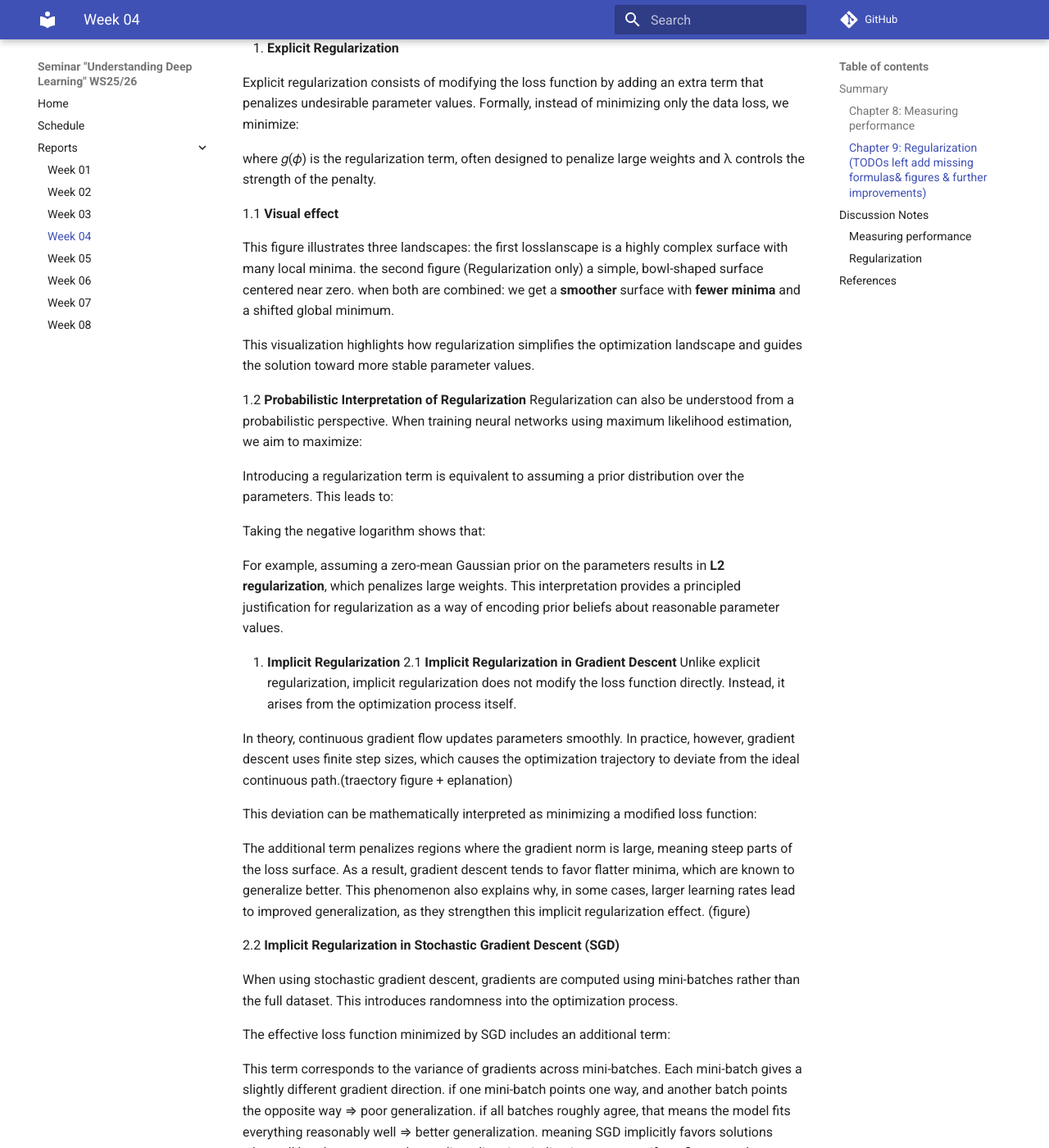
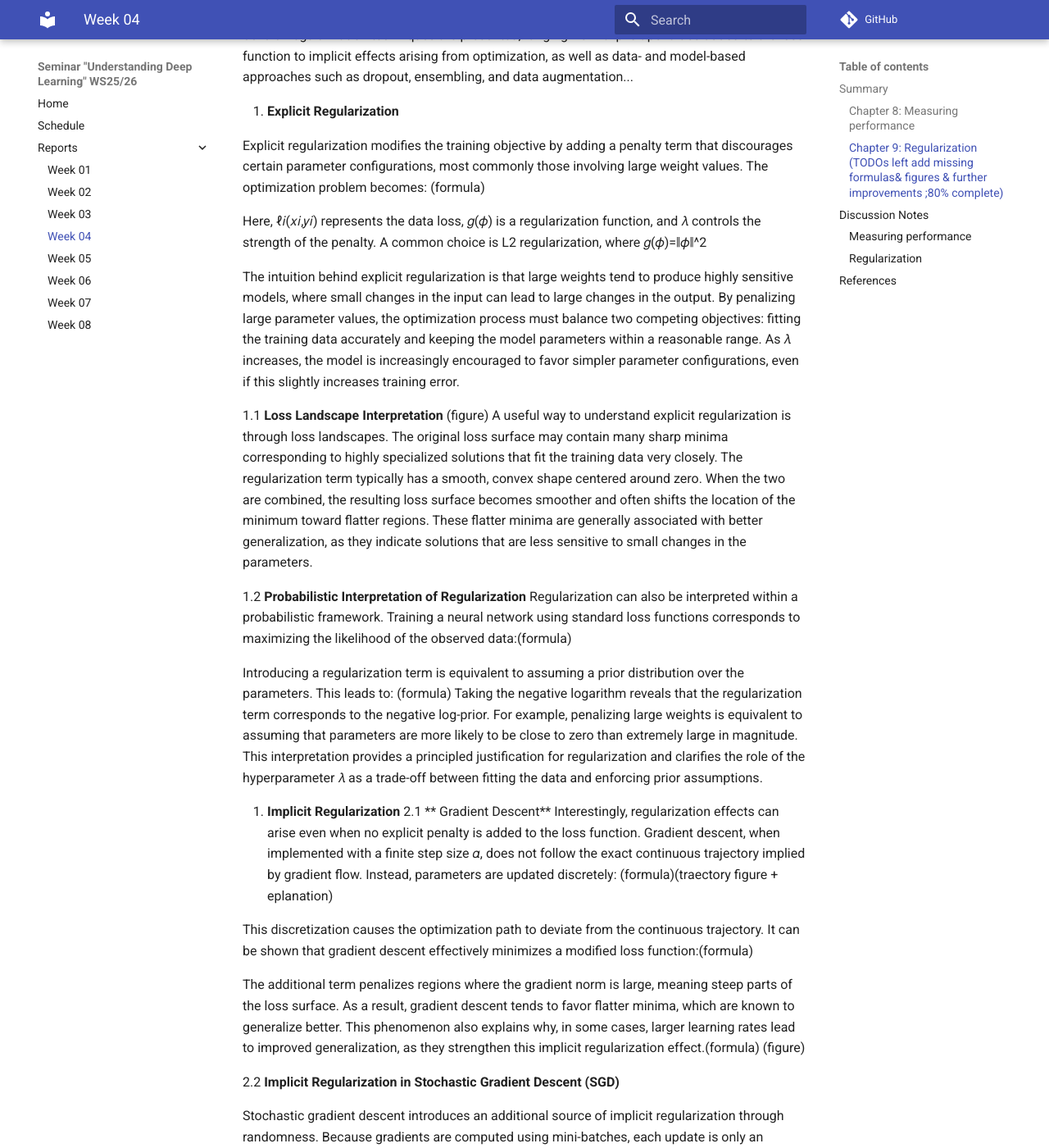
Before and after one commit to link-er/seminar_UDL_wise2526, an MkDocs documentation site: the page built from docs/reports/week04_ch8_9.md, in a window 1280 px wide and 1400 px high, scrolled down 6023 px. Shown: the whole window at 82% size. Built offline with MkDocs 1.6.1 and Material for MkDocs 9.7.7, drawn with Linux system fonts in a browser that asks for light colours; comment, search, counter and statistics services are not loaded; some of the changed text lies outside the part shown.

Commit message:
Update week04_ch8_9.md
80% complete

```diff
--- a/docs/reports/week04_ch8_9.md
+++ b/docs/reports/week04_ch8_9.md
@@ -91,61 +91,57 @@
 
 Hyperparameters are typically chosen <u>empirically</u>: we train many models with different hyperparameters on the **same training dataset**, then measure their performance and retain the best model. However, measuring the performance **does not** happen on the test set, as this may produce good results on only that specific set but the model does not generalize well on other new unseen data. Instead, we use a third dataset called the **validation set**. That means, for each choice of hyperparameters we train our model on the training set and evaluate its performance on the validation set and finally test the model using the testing set.
 
-### Chapter 9: Regularization (TODOs left add missing formulas& figures & further improvements)
+### Chapter 9: Regularization (TODOs left add missing formulas& figures & further improvements ;80% complete)
 1. **Introduction: Why Regularization Is Needed**
 
-Modern neural networks often have very high capacity, meaning they can fit training data extremely well. However, good performance on training data does not necessarily imply good performance on unseen data. This phenomenon, known as **overfitting**, occurs when a model learns not only the underlying structure of the data but also the noise present in the training set.
+Neural networks are powerful function approximators, capable of learning highly complex relationships from data. However, this expressive power can easily become a drawback. When a model has many parameters, it can fit the training data extremely closely, including random fluctuations and noise. While this often leads to very low training error, it does not necessarily translate into good performance on unseen data. This phenomenon is known as overfitting.
 
-The main objective of regularization is therefore to improve generalization, that is, to reduce the gap between training and testing performance. Instead of allowing the model to fit the training data arbitrarily well, regularization introduces constraints or biases that encourage simpler, more robust solutions.
+Regularization addresses this issue by limiting the effective complexity of the model and encouraging solutions that generalize beyond the training set. Rather than focusing solely on minimizing training error, regularization introduces additional constraints or biases that reflect the idea that simpler models are often preferable. In practice, regularization methods guide the learning process toward parameter configurations that are more stable, less sensitive to small perturbations, and better aligned with the underlying structure of the data.
 
 Several regularization techniques are presented, ranging from explicit penalties added to the loss function to implicit effects arising from optimization, as well as data- and model-based approaches such as dropout,  ensembling, and data augmentation...
 
 1. **Explicit Regularization**
 
-Explicit regularization consists of modifying the loss function by adding an extra term that penalizes undesirable parameter values. Formally, instead of minimizing only the data loss, we minimize:
+Explicit regularization modifies the training objective by adding a penalty term that discourages certain parameter configurations, most commonly those involving large weight values. The optimization problem becomes: (formula)
 
-where 𝑔(𝜙) is the regularization term, often designed to penalize large weights and λ controls the strength of the penalty.
+Here, ℓ𝑖(𝑥𝑖,𝑦𝑖) represents the data loss, 𝑔(𝜙) is a regularization function, and 𝜆 controls the strength of the penalty. A common choice is L2 regularization, where 𝑔(𝜙)=∥𝜙∥^2
 
-1.1 **Visual effect**
+The intuition behind explicit regularization is that large weights tend to produce highly sensitive models, where small changes in the input can lead to large changes in the output. By penalizing large parameter values, the optimization process must balance two competing objectives: fitting the training data accurately and keeping the model parameters within a reasonable range. As 𝜆 increases, the model is increasingly encouraged to favor simpler parameter configurations, even if this slightly increases training error.
 
-This figure illustrates three landscapes: the first losslanscape is a highly complex surface with many local minima. the second figure (Regularization only) a simple, bowl-shaped surface centered near zero. when both are combined: we get a **smoother** surface with **fewer minima** and a shifted global minimum.
-
-This visualization highlights how regularization simplifies the optimization landscape and guides the solution toward more stable parameter values.
+1.1 **Loss Landscape Interpretation**
+(figure)
+A useful way to understand explicit regularization is through loss landscapes. The original loss surface may contain many sharp minima corresponding to highly specialized solutions that fit the training data very closely. The regularization term typically has a smooth, convex shape centered around zero. When the two are combined, the resulting loss surface becomes smoother and often shifts the location of the minimum toward flatter regions. These flatter minima are generally associated with better generalization, as they indicate solutions that are less sensitive to small changes in the parameters.
 
 1.2 **Probabilistic Interpretation of Regularization**
-Regularization can also be understood from a probabilistic perspective. When training neural networks using maximum likelihood estimation, we aim to maximize:
+Regularization can also be interpreted within a probabilistic framework. Training a neural network using standard loss functions corresponds to maximizing the likelihood of the observed data:(formula)
 
 Introducing a regularization term is equivalent to assuming a prior distribution over the parameters. This leads to:
-
-Taking the negative logarithm shows that:
-
-For example, assuming a zero-mean Gaussian prior on the parameters results in **L2 regularization**, which penalizes large weights. This interpretation provides a principled justification for regularization as a way of encoding prior beliefs about reasonable parameter values.
+(formula)
+Taking the negative logarithm reveals that the regularization term corresponds to the negative log-prior. For example, penalizing large weights is equivalent to assuming that parameters are more likely to be close to zero than extremely large in magnitude. This interpretation provides a principled justification for regularization and clarifies the role of the hyperparameter 𝜆 as a trade-off between fitting the data and enforcing prior assumptions.
 
 2. **Implicit Regularization**
-2.1 **Implicit Regularization in Gradient Descent**
-Unlike explicit regularization, implicit regularization does not modify the loss function directly. Instead, it arises from the optimization process itself.
+2.1 ** Gradient Descent**
+Interestingly, regularization effects can arise even when no explicit penalty is added to the loss function. Gradient descent, when implemented with a finite step size 𝛼, does not follow the exact continuous trajectory implied by gradient flow. Instead, parameters are updated discretely: (formula)(traectory figure + eplanation)
 
-In theory, continuous gradient flow updates parameters smoothly. In practice, however, gradient descent uses finite step sizes, which causes the optimization trajectory to deviate from the ideal continuous path.(traectory figure + eplanation)
+This discretization causes the optimization path to deviate from the continuous trajectory. It can be shown that gradient descent effectively minimizes a modified loss function:(formula)
 
-This deviation can be mathematically interpreted as minimizing a modified loss function:
-
-The additional term penalizes regions where the gradient norm is large, meaning steep parts of the loss surface. As a result, gradient descent tends to favor flatter minima, which are known to generalize better. This phenomenon also explains why, in some cases, larger learning rates lead to improved generalization, as they strengthen this implicit regularization effect. (figure)
+The additional term penalizes regions where the gradient norm is large, meaning steep parts of the loss surface. As a result, gradient descent tends to favor flatter minima, which are known to generalize better. This phenomenon also explains why, in some cases, larger learning rates lead to improved generalization, as they strengthen this implicit regularization effect.(formula) (figure)
 
 2.2 **Implicit Regularization in Stochastic Gradient Descent (SGD)**
 
-When using stochastic gradient descent, gradients are computed using mini-batches rather than the full dataset. This introduces randomness into the optimization process.
+Stochastic gradient descent introduces an additional source of implicit regularization through randomness. Because gradients are computed using mini-batches, each update is only an approximation of the true gradient over the entire dataset. Different mini-batches can produce slightly different gradient directions.
 
-The effective loss function minimized by SGD includes an additional term:
+The effective loss minimized by SGD can be written as:(formula)
 
 This term corresponds to the variance of gradients across mini-batches.
 Each mini-batch gives a slightly different gradient direction. if one mini-batch points one way, and another batch points the opposite way ⇒ poor generalization.
 if all batches roughly agree, that means the model fits everything reasonably well ⇒  better generalization.
 meaning SGD implicitly favors solutions where all batches agree on the gradient direction, indicating a more uniform fit across the dataset.
 
-This provides a possible explanation for why SGD often generalizes better than full-batch gradient descent, and why smaller batch sizes can further improve performance.
+Consequently, SGD tends to favor parameter configurations where gradients are consistent across batches, meaning the model fits all parts of the data reasonably well rather than fitting some examples extremely well at the expense of others. This provides insight into why smaller batch sizes often lead to better generalization and why SGD frequently outperforms full-batch gradient descent in practice.
 
 3.**Early Stopping**
-Early stopping is one of the simplest and most effective regularization techniques. During training, the model initially learns the general structure of the data. However, as training continues, it may start fitting noise.
+Early stopping is a simple yet powerful regularization technique based on monitoring model performance during training. Initially, training reduces both training and validation error as the model learns the general structure of the data. After a certain point, continued training primarily improves performance on the training set while degrading performance on the validation set.
 (figure)
 In the early stages, the model output closely follows the true underlying function. With prolonged training, the model becomes increasingly complex and overfits the noisy training points.
 
@@ -153,22 +149,30 @@
 
 
 4.**Ensembling**
-Ensembling improves generalization by combining the predictions of multiple models. Instead of relying on a single trained network, the final prediction is obtained by averaging outputs or pre-softmax activations; Each individual model may overfit in a slightly different way. By averaging their predictions, random fluctuations and noise are reduced, leading to lower variance and improved performance.
+Ensembling improves generalization by combining the predictions of multiple models. Instead of relying on a single trained network, the final prediction is obtained by averaging outputs or pre-softmax activations; Each individual model may overfit in a slightly different way. By averaging their predictions, random fluctuations and noise are reduced and individual errors tend to cancel out.
 Common ensembling strategies include:
   -Training models with different random initializations
   -Bagging (bootstrap aggregating)
   -Using different architectures or hyperparameters
 
 5.**Dropout**
-Dropout is a regularization technique where, during training, a random subset of neurons is deactivated at each iteration.
+Dropout introduces regularization by randomly deactivating neurons during training. This prevents the network from relying too heavily on specific activations and forces it to distribute information across multiple pathways.
 (figure)
 
 By preventing neurons from relying too strongly on specific other neurons (co-adaptation), dropout forces the network to learn more robust, distributed representations. Over many iterations, sharp irregularities in the learned function are smoothed out.(figure)
 
-At test time, all neurons are active, and the weights are scaled to account for the missing activations during training.
+8. **Noise Injection**
+Adding noise during training is another way to encourage robustness. Noise can be applied to inputs, parameters, or labels.
+(figure)
+Adding noise forces the model to perform well despite small perturbations, discouraging overfitting. Input noise teaches invariance to irrelevant variations, weight noise encourages stability under parameter perturbations, and label smoothing prevents the model from becoming overly confident.
 
-8. Noise Injection 9.transferlearning 10. data augmentaion
+9.**transferlearning**
+Higher-level regularization strategies rely on sharing information across tasks or data variations. Transfer learning allows a model to reuse representations learned from a large related dataset, reducing the need to learn everything from scratch, which is particularly useful when labeled data is scarce.
 
+Multi-task learning trains a single model on several related tasks simultaneously, encouraging shared representations that capture common structure.
+ 10. data augmentaion
+
+Data augmentation increases the effective size of the training dataset by applying label-preserving transformations to existing samples. Common transformations include flipping, rotating, cropping, or adding color variations. By exposing the model to a wider range of inputs, data augmentation teaches invariance to irrelevant variations and significantly reduces overfitting.
 
 ## Discussion Notes
 
```
